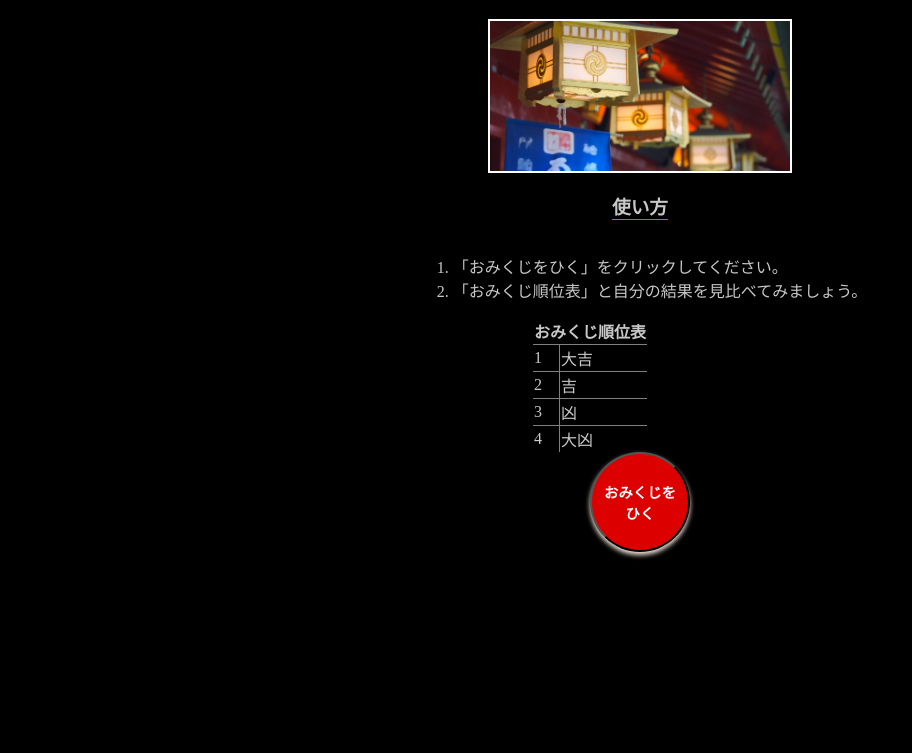
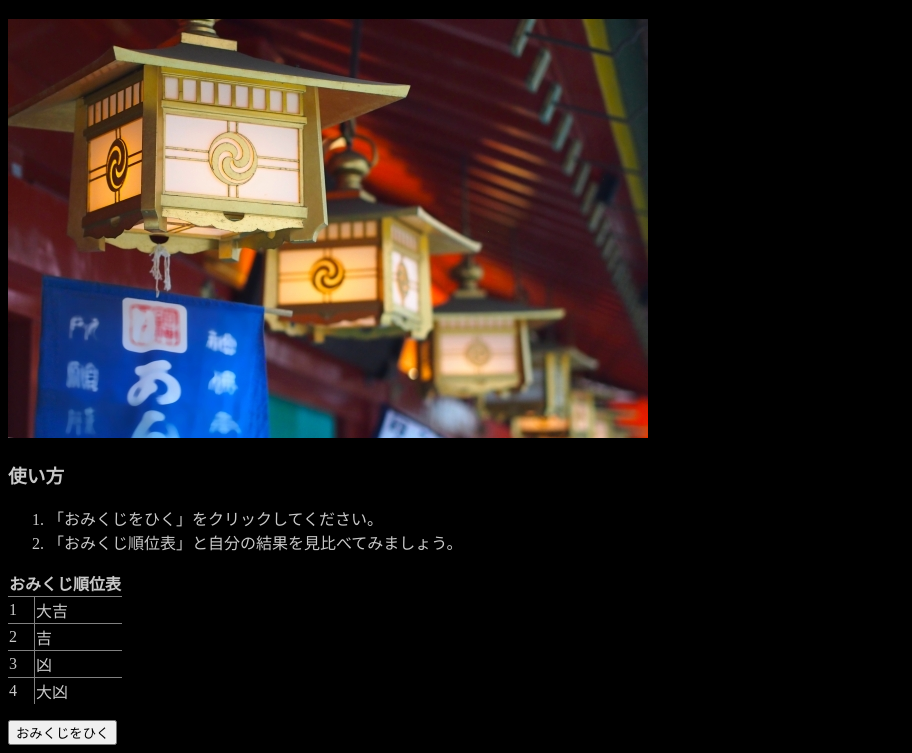
Before and after one commit to bunkei-engineer/yt-omikuji, a plain HTML site: page index.html in a window 1280 px wide. Shown: the part 70-823 px from the top of the page, without its empty margins (0-912 px from the left). Before the commit the page ends 800 px from the top, so only its background shows below. Drawn offline with Linux system fonts and the light colour scheme; a web font is replaced by a local one.

Commit message:
Add files via upload
文字化け防止のutf-8を記述

```diff
--- a/style.css
+++ b/style.css
@@ -1,73 +1,12 @@
+@charset "utf-8";
+
 body {
   background-color: black;
   color: #c8c8c8;
   font-family: "Yuji Syuku", serif;
 }
 
-/* タイトル */
 h1 {
   text-align: center;
   text-decoration: underline #ed5c00;
 }
-
-/* 画像 */
-.shrine-img-box {
-  border: 2px solid white;
-  width: 300px;
-  height: 150px;
-  margin: 0 auto;
-}
-.shrine-img-box > img {
-  width: 100%;
-  height: 100%;
-  object-fit: cover;
-  display: block;
-}
-
-/* 使い方 */
-.intro {
-  display: flex;
-  flex-direction: column;
-  align-items: center;
-}
-.intro > h3 {
-  border-bottom: 1px solid #ed5c00;
-}
-
-/* 順位表と結果 */
-.rank-result {
-  display: flex;
-  justify-content: center;
-  align-items: center;
-  gap: 100px;
-}
-.rank-result > #result {
-  text-decoration: underline #ed5c00;
-}
-
-/* ボタンエリア */
-.btn-area {
-  display: flex;
-  justify-content: center;
-}
-
-/* ボタン */
-.btn-area > button {
-  height: 100px;
-  width: 100px;
-  background-color: rgba(220, 0, 0, 1);
-  color: #fff;
-  font-weight: bold;
-  font-size: 90%;
-  font-family: "Yuji Syuku", serif;
-  border-radius: 50px;
-  /* シャドウ追加 */
-  box-shadow: 0 3px 5px rgb(248, 232, 220);
-}
-/* ボタンにマウスがのっているときのスタイル */
-.btn-area > button:hover {
-  background-color: rgba(220, 0, 0, 1);
-  cursor: pointer;
-  box-shadow: none;
-  transform: scale(0.99, 0.99) translateY(2px);
-}
```
